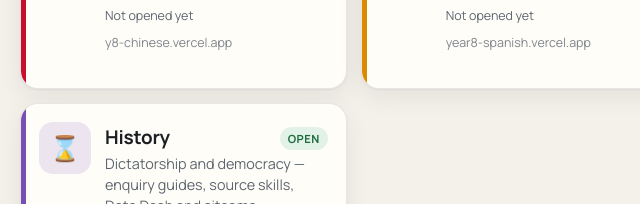
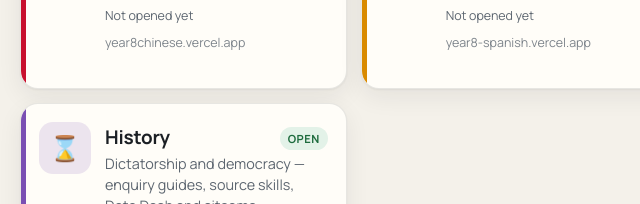
Before and after one commit to mayank201181/Year8allsubjects, a plain HTML site: page index.html in a window 1280 px wide. Shown: the part 558-762 px from the top of the page, 116-756 px from the left. Drawn offline with Linux system fonts and the light colour scheme.

Commit message:
Point Chinese card to https://year8chinese.vercel.app

```diff
--- a/index.html
+++ b/index.html
@@ -186,7 +186,7 @@ const SUBJECTS = [
     blurb: "Biology, Chemistry and Physics — illustrated guides, interactive labs and sitcoms." },
   { id: "english",   name: "English",   glyph: "Aa", accent: "#b0413e", url: "https://year8english.vercel.app",
     blurb: "Shakespeare, poetry, the novel and writing craft — guides, quizzes and sitcoms." },
-  { id: "chinese",   name: "Chinese",   glyph: "中", accent: "#c8102e", url: "https://y8-chinese.vercel.app",
+  { id: "chinese",   name: "Chinese",   glyph: "中", accent: "#c8102e", url: "https://year8chinese.vercel.app",
     blurb: "Mandarin vocabulary, Pinyin, grammar, drills and sitcoms on the IGCSE 0547 pathway." },
   { id: "spanish",   name: "Spanish",   glyph: "ñ",  accent: "#d98a00", url: "https://year8-spanish.vercel.app",
     blurb: "Vocabulary with audio, verb drills, four skills and the ¡Qué Caos! sitcom." },
```
